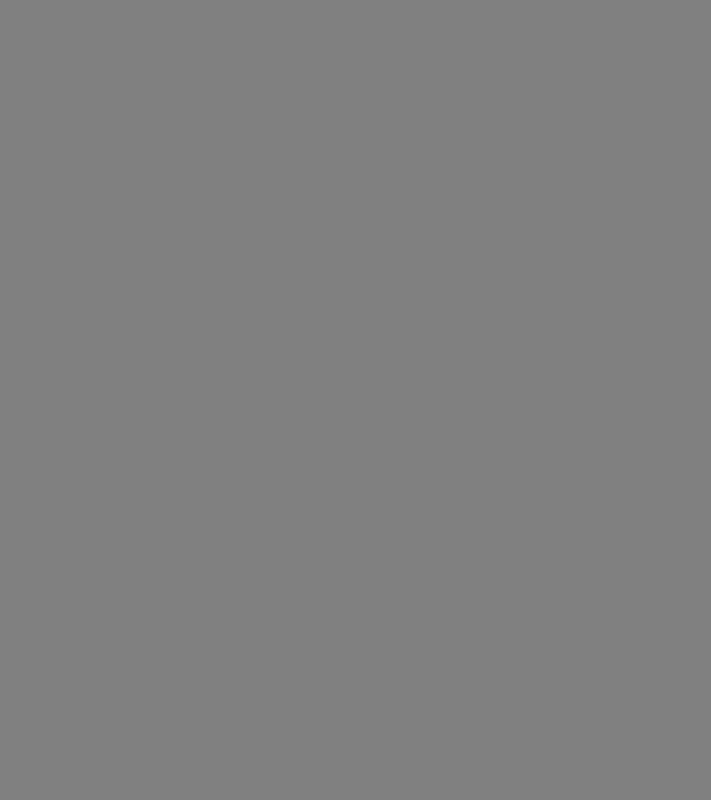
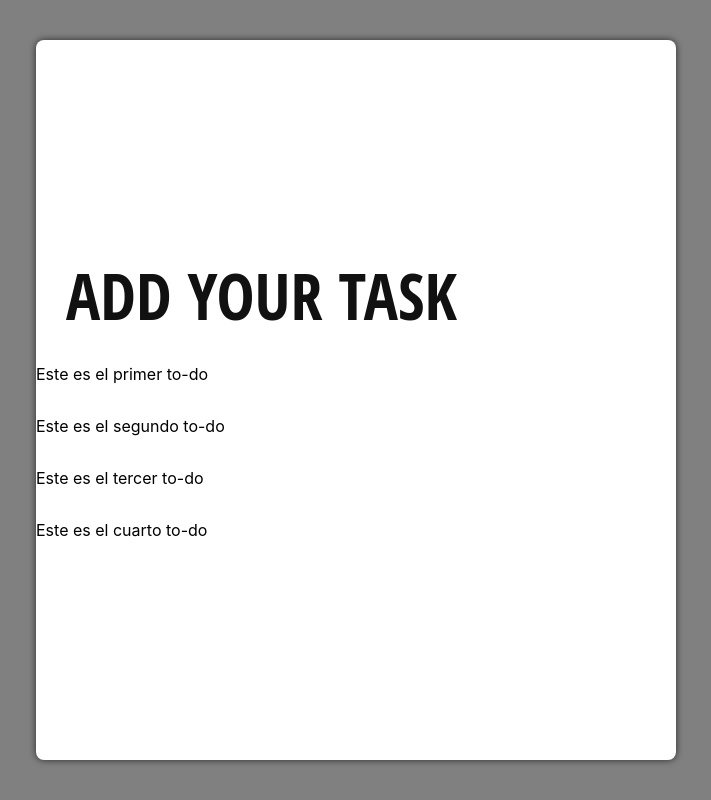
Before and after one commit to sjcuello/list-todo, a React (Create React App) app: page / in a window 1280 px wide. Shown: the whole page, without its empty margins (284-995 px from the left). Built offline with nearby package versions, Linux system fonts and the light colour scheme.

Commit message:
First mock

```diff
--- a/src/components/Card/index.tsx
+++ b/src/components/Card/index.tsx
@@ -1,12 +1,49 @@
 import * as React from 'react';
-import { CardContent } from './styles';
+import { IItem } from '../../interfaces/Item';
+import ItemTodo from '../ItemTodo';
+import { CardContent, Title } from './styles';
 
 interface ICardProps {
 }
 
+const mockArray: IItem[] = [
+  {
+    _id: 1,
+    text: 'Este es el primer to-do',
+    date: new Date(),
+    done: false
+  },
+  {
+    _id: 2,
+    text: 'Este es el segundo to-do',
+    date: new Date(),
+    done: true
+  },
+  {
+    _id: 3,
+    text: 'Este es el tercer to-do',
+    date: new Date(),
+    done: false
+  },
+  {
+    _id: 4,
+    text: 'Este es el cuarto to-do',
+    date: new Date(),
+    done: true
+  }
+]
+
 const Card: React.FunctionComponent<ICardProps> = (props) => {
   return (
-      <CardContent/>
+      <CardContent>
+        <Title>Add your task</Title>
+        {
+          mockArray.length &&
+          mockArray.map((item: IItem ) => {
+            return <ItemTodo key={item._id} data={item}/>
+          })
+        }
+      </CardContent>
   );
 };
 
--- a/src/components/Card/styles.ts
+++ b/src/components/Card/styles.ts
@@ -3,6 +3,25 @@ import styled  from 'styled-components'
 
 export const CardContent = styled.div`
     background-color: white;
-    width: 30vw;
-    height: 80vh;
+    width: 50vw;
+    height: 90vh;
+    border-radius: .5rem;
+    box-shadow: 0px 0px 7px 0px rgba(0,0,0,0.68);
+    display: flex;
+    align-items: flex-start;
+    justify-content: center;
+    flex-direction: column;
 `
+export const Title = styled.h1`
+    font-size: 2rem;
+    font-weight: 500;
+    color: #111;
+    font-family: 'Open Sans Condensed', sans-serif;
+    font-size: 64px;
+    font-weight: 700;
+    line-height: 64px;
+    margin: 0 0 0;
+    padding: 20px 30px;
+    text-align: center;
+    text-transform: uppercase;
+`
--- a/src/components/ItemTodo/index.tsx
+++ b/src/components/ItemTodo/index.tsx
@@ -1,13 +1,14 @@
 import * as React from 'react';
-import Card from '../Card';
+import { IItem } from '../../interfaces/Item';
 
 interface IItemTodoProps {
+  data: IItem
 }
 
-const ItemTodo: React.FunctionComponent<IItemTodoProps> = (props) => {
+const ItemTodo: React.FunctionComponent<IItemTodoProps> = ({data}) => {
   return (
       <>
-      <h1>item</h1>
+        <p>{data.text}</p>
       </>
   );
 };
--- a/src/components/Layout/index.tsx
+++ b/src/components/Layout/index.tsx
@@ -1,4 +1,5 @@
 import * as React from 'react';
+import Card from '../Card';
 import { LayoutContent } from './styles';
 
 interface ILayoutProps {
@@ -6,7 +7,9 @@ interface ILayoutProps {
 
 const Layout: React.FunctionComponent<ILayoutProps> = (props) => {
   return (
-      <LayoutContent/>
+      <LayoutContent>
+        <Card/>
+      </LayoutContent>
   );
 };
 
--- a/src/components/Layout/styles.ts
+++ b/src/components/Layout/styles.ts
@@ -5,4 +5,7 @@ export const LayoutContent = styled.div`
     background-color: grey;
     width: 100vw;
     height: 100vh;
+    display: flex;
+    align-items: center;
+    justify-content: center;
 `
--- /dev/null
+++ b/src/interfaces/Item.ts
@@ -0,0 +1,6 @@
+export interface IItem {
+    _id: number,
+    text: string,
+    date: Date,
+    done: boolean
+}
```
